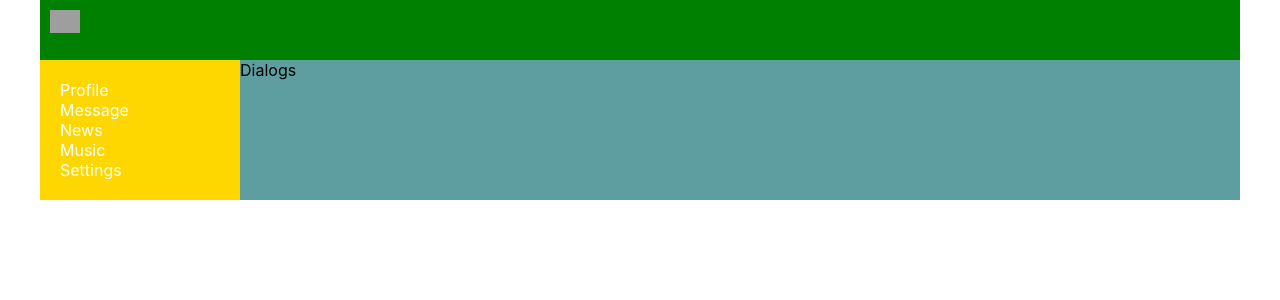
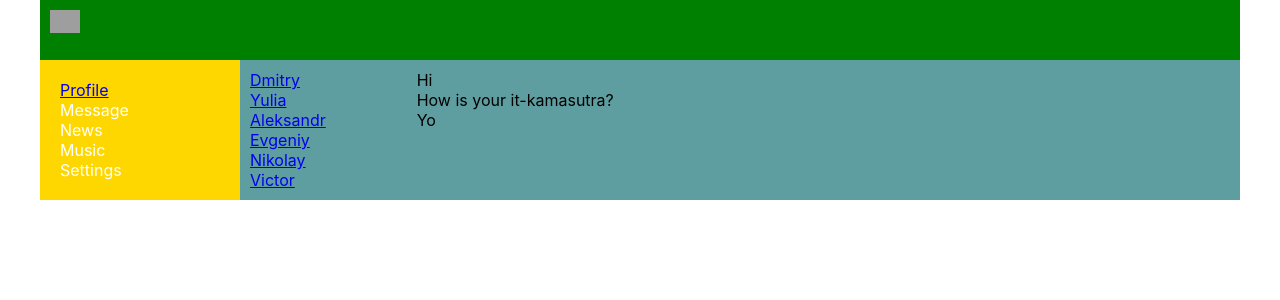
Before and after one commit to kibeshev87/social-network, a React (Create React App) app: page /dialogs in a window 1280 px wide. Shown: the top 300 px of the page. Built offline with nearby package versions, Linux system fonts and the light colour scheme; grey boxes are pictures that could not be loaded.

Commit message:
components ProfileInfo & ProfileInfo.module.css

```diff
--- a/src/App.tsx
+++ b/src/App.tsx
@@ -18,11 +18,11 @@ function App() {
             <NavBar/>
             <div className='appWrapperContent'>
                 <Routes>
-                    <Route path={'/dialogs'} element={<Dialogs/>}/>
-                    <Route path={'/profile'} element={<Profile/>}/>
-                    <Route path={'/music'} element={<Music/>}/>
-                    <Route path={'/news'} element={<News/>}/>
-                    <Route path={'/settings'} element={<Settings/>}/>
+                    <Route path='dialogs/*' element={<Dialogs/>}/>
+                    <Route path='/profile' element={<Profile/>}/>
+                    <Route path='/music' element={<Music/>}/>
+                    <Route path='/news' element={<News/>}/>
+                    <Route path='/settings' element={<Settings/>}/>
                 </Routes>
             </div>
         </div>
--- a/src/components/Dialogs/Dialogs.module.css
+++ b/src/components/Dialogs/Dialogs.module.css
@@ -0,0 +1,20 @@
+.dialogs {
+    display: grid;
+    grid-template-columns: 2fr 10fr;
+}
+
+.dialogsItems {
+    padding: 10px;
+}
+
+.dialogsItems .active {
+    color: gold;
+}
+
+.messages {
+    padding: 10px;
+}
+
+.message {
+
+}
--- a/src/components/Dialogs/Dialogs.tsx
+++ b/src/components/Dialogs/Dialogs.tsx
@@ -1,11 +1,47 @@
 import React from 'react';
-import classes from './Dialogs.module.css'
+import style from './Dialogs.module.css'
+import {Link} from "react-router-dom";
+
+type DialogPropsType = {
+    name: string
+    id: string
+}
+
+type MessagePropsType = {
+    message: string
+}
+
+const DialogItem = (props: DialogPropsType) => {
+    return (
+        <nav className={`${style.dialog} ${style.active}`}>
+            <Link to={'/dialogs/' + props.id}>{props.name}</Link>
+        </nav>
+    )
+}
+
+const Message = (props:MessagePropsType) => {
+    return (
+        <div className={style.message}>{props.message}</div>
+    )
+}
 
 const Dialogs = () => {
     return (
-            <div>
-               Dialogs
+        <div className={style.dialogs}>
+            <div className={style.dialogsItems}>
+                <DialogItem id='1' name='Dmitry'/>
+                <DialogItem id='2' name='Yulia'/>
+                <DialogItem id='3' name='Aleksandr'/>
+                <DialogItem id='4' name='Evgeniy'/>
+                <DialogItem id='5' name='Nikolay'/>
+                <DialogItem id='6' name='Victor'/>
             </div>
+            <div className={style.messages}>
+                <Message message='Hi'/>
+                <Message message='How is your it-kamasutra?'/>
+                <Message message='Yo'/>
+            </div>
+        </div>
     )
 }
 
--- a/src/components/NavBar/NavBar.tsx
+++ b/src/components/NavBar/NavBar.tsx
@@ -6,8 +6,8 @@ const NavBar = () => {
     return (
         <nav className={style.nav}>
 
-            <div className={`${style.item} ${style.active}`}>
-                <Link  to='/profile' > Profile </Link>
+            <div className={style.active}>
+                <Link to='/profile'> Profile </Link>
             </div>
 
             <div className={style.item}>
--- a/src/components/Profile/MyPosts/MyPosts.module.css
+++ b/src/components/Profile/MyPosts/MyPosts.module.css
@@ -0,0 +1,7 @@
+.postsBlock {
+    padding: 10px;
+}
+
+.posts {
+    margin-top: 10px;
+}
--- a/src/components/Profile/MyPosts/MyPosts.tsx
+++ b/src/components/Profile/MyPosts/MyPosts.tsx
@@ -1,17 +1,23 @@
 import React from 'react';
-import classes from './MyPosts.module.css'
+import style from './MyPosts.module.css'
 import Post from "./Post/Post";
 
 function MyPosts() {
     return (
-        <div>
-            My posts
+        <div className={style.postsBlock}>
+            <h3>
+                My posts
+            </h3>
             <div>
-                <textarea></textarea>
-                <button>Add Post</button>
-                <button>Remove</button>
+                <div>
+                    <textarea></textarea>
+                </div>
+                <div>
+                    <button>Add Post</button>
+                    <button>Remove</button>
+                </div>
             </div>
-            <div className={classes.posts}>
+            <div className={style.posts}>
                 <Post message='Hi, how are you?' like='like' likesCount='5'/>
                 <Post message="It's my first post" like='like' likesCount='12'/>
             </div>
--- a/src/components/Profile/MyPosts/Post/Post.tsx
+++ b/src/components/Profile/MyPosts/Post/Post.tsx
@@ -2,7 +2,7 @@ import React from 'react';
 import classes from './Post.module.css'
 
 type PostPropsType = {
-    message?: string
+    message: string
     like: string
     likesCount: string
 }
--- a/src/components/Profile/Profile.tsx
+++ b/src/components/Profile/Profile.tsx
@@ -1,7 +1,7 @@
 import React from 'react';
 import classes from './Profile.module.css'
 import MyPosts from "./MyPosts/MyPosts";
-import navBar from "../NavBar/NavBar";
+import ProfileInfo from "./ProfileInfo/ProfileInfo";
 //
 // type ProfilePropsType = {
 //     images: string
@@ -11,11 +11,8 @@ const Profile = () => {
     return (
         <nav>
             <div>
-                <img
-                    src='https://media.gettyimages.com/photos/leadership-concept-with-paper-airplanes-picture-id1132930101?s=612x612'/>
-                <div>
-                    ava + description
-                </div>
+                <ProfileInfo/>
+
                 <MyPosts/>
             </div>
         </nav>
--- /dev/null
+++ b/src/components/Profile/ProfileInfo/ProfileInfo.module.css
@@ -0,0 +1,3 @@
+.descriptionBlock {
+    padding: 10px;
+}
--- /dev/null
+++ b/src/components/Profile/ProfileInfo/ProfileInfo.tsx
@@ -0,0 +1,22 @@
+import React from 'react';
+import style from './ProfileInfo.module.css'
+//
+// type ProfilePropsType = {
+//     images: string
+// }
+
+const ProfileInfo = () => {
+    return (
+        <div>
+            <div>
+                <img
+                    src='https://media.gettyimages.com/photos/leadership-concept-with-paper-airplanes-picture-id1132930101?s=612x612'/>
+            </div>
+            <div className={style.descriptionBlock}>
+                ava + description
+            </div>
+        </div>
+    )
+}
+
+export default ProfileInfo
```
